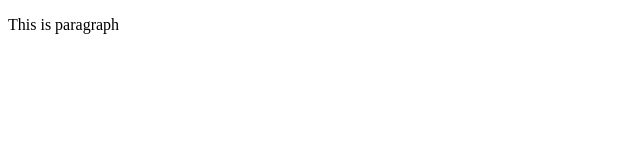
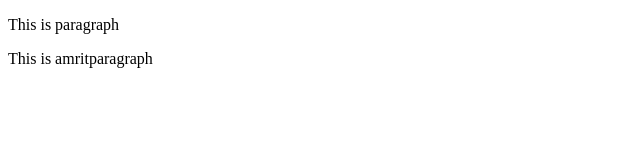
Before and after one commit to amrit15898/git-tutorial, a plain HTML site: page index.html in a window 1280 px wide. Shown: the whole page, without its empty margins (0-640 px from the left). Drawn offline with Linux system fonts and the light colour scheme.

Commit message:
amritparagraph

```diff
--- a/index.html
+++ b/index.html
@@ -7,5 +7,6 @@
 </head>
 <body>
     <p>This is paragraph</p>
+    <p>This is amritparagraph</p>
 </body>
 </html>
```
